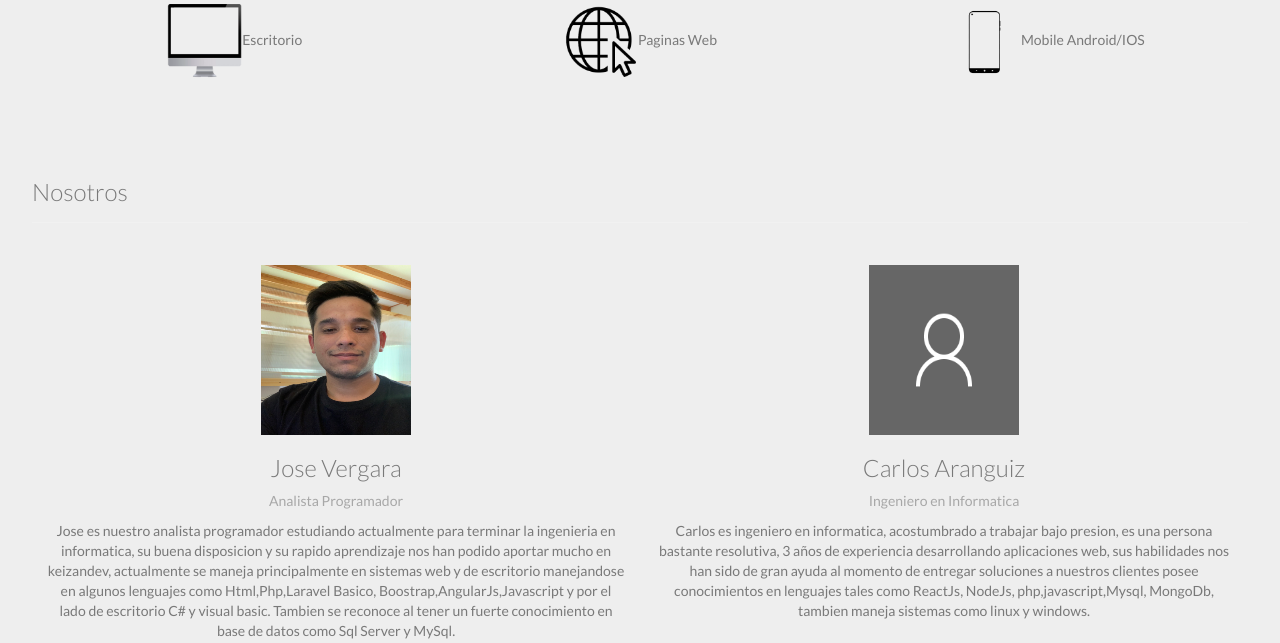
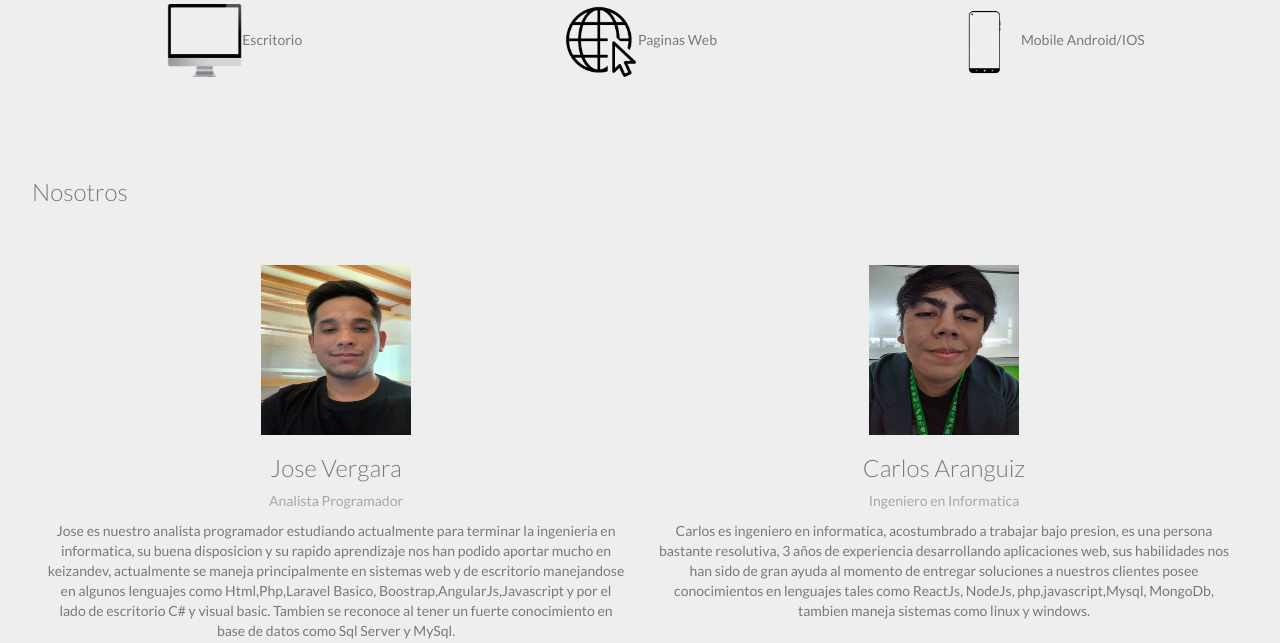
Before and after one commit to Kyousukee/keizandev, a PHP site: page / in a window 1280 px wide. Shown: the part 965-1608 px from the top of the page. Run offline with PHP 8.4, Linux system fonts and the light colour scheme; some libraries are stand-ins or nearby versions.

Commit message:
Update Index.php

```diff
--- a/Index.php
+++ b/Index.php
@@ -255,7 +255,7 @@ C# y visual basic. Tambien se reconoce al tener un fuerte conocimiento en base d
 
     </div>
     <div class="col-sm-6">
-      <img src="img/usuario.png" alt="Carlos" style="    width: 150px;
+      <img src="img/persona2.jpg" alt="Carlos" style="    width: 150px;
     height: 170px;">
       <h3>Carlos Aranguiz</h3>
       <p class="w3-opacity">Ingeniero en Informatica</p>
```
